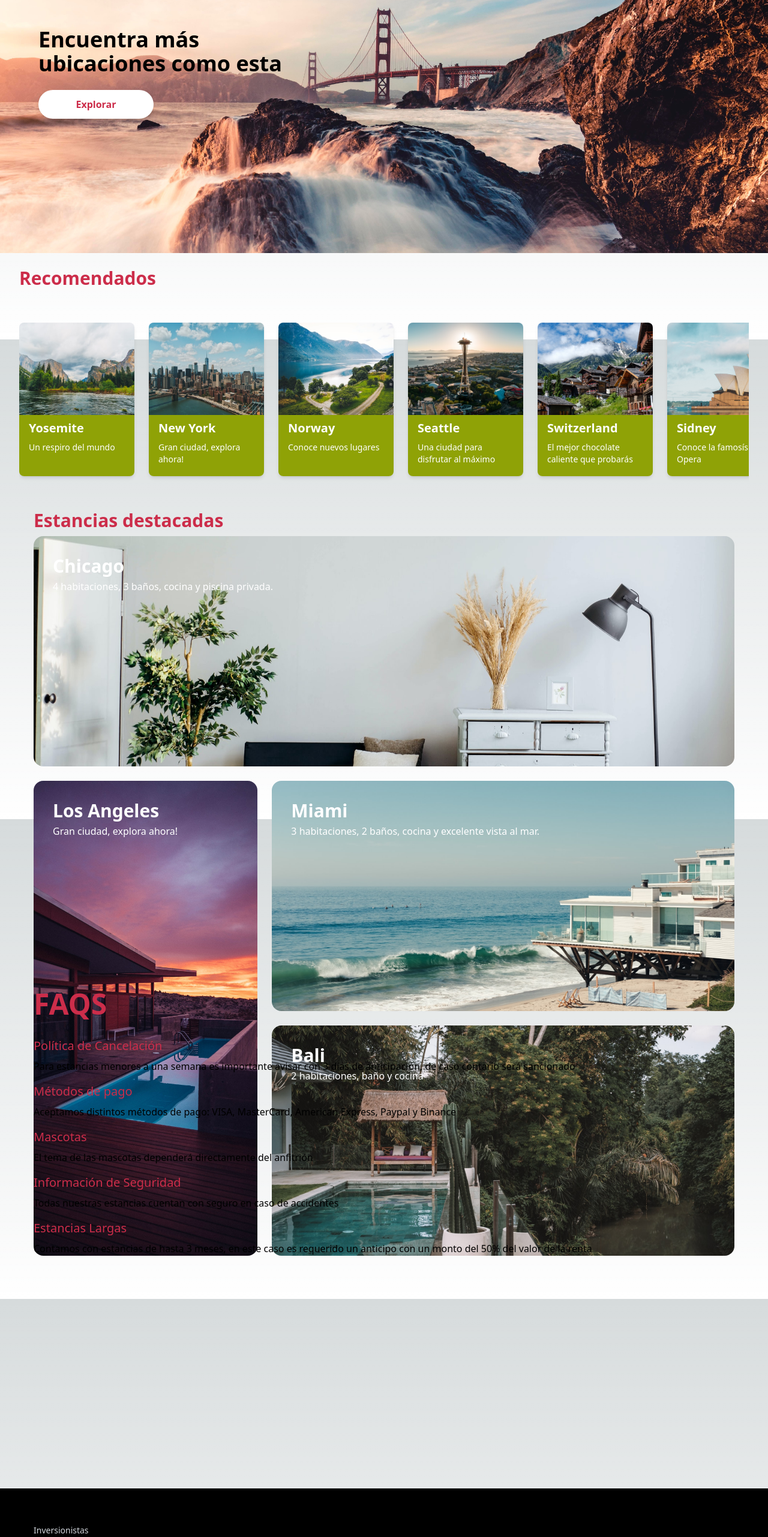
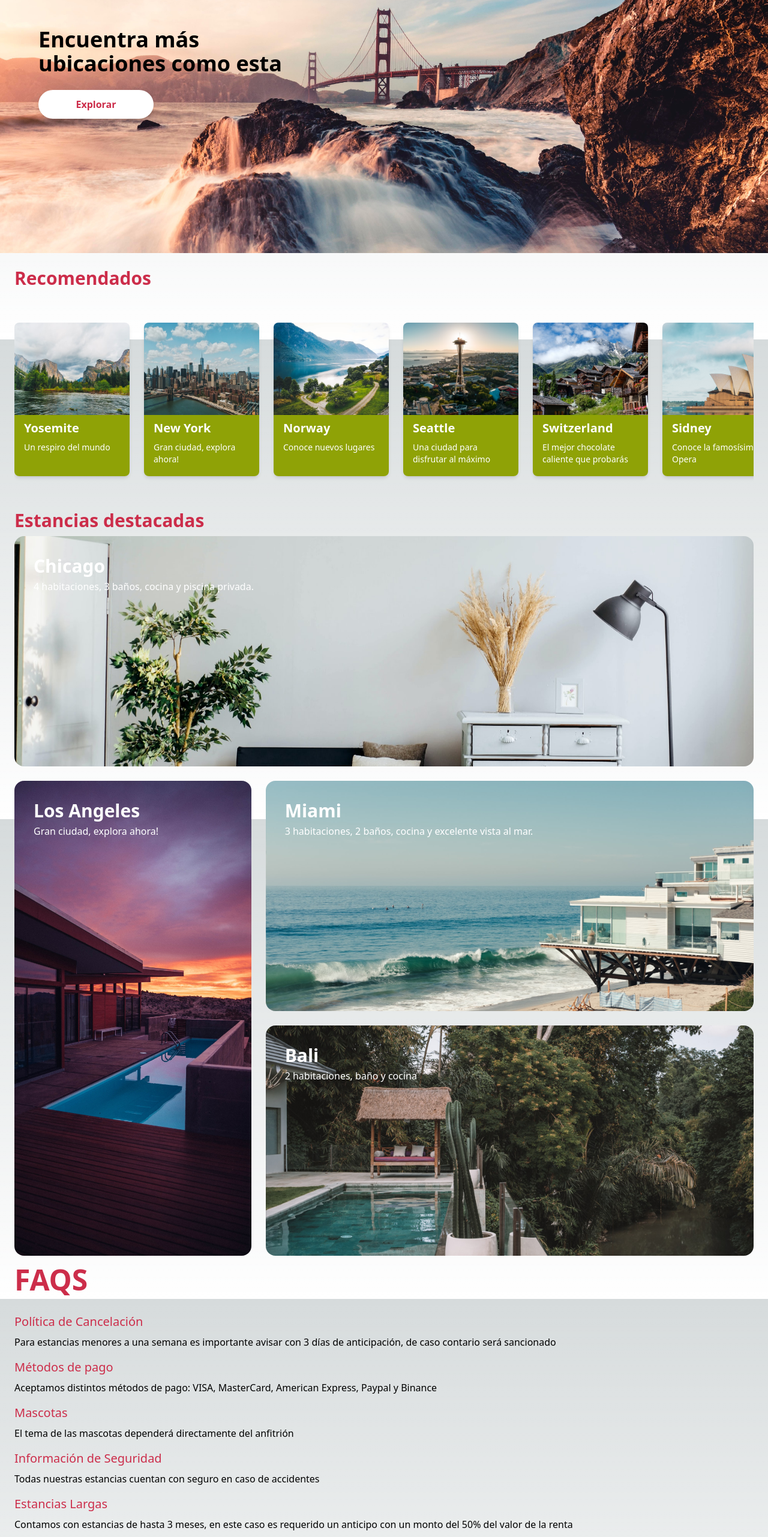
Before and after one commit to SandroSimonOre/travel, a Next.js app: page / in a window 1280 px wide. Shown: the part 234-2797 px from the top of the page at 60% size. Built offline with nearby package versions, Linux system fonts and the light colour scheme.

Commit message:
add social media, fix css

```diff
--- a/package.json
+++ b/package.json
@@ -19,6 +19,7 @@
     "postcss": "8.4.21",
     "react": "18.2.0",
     "react-dom": "18.2.0",
+    "react-icons": "^4.8.0",
     "tailwindcss": "3.3.1",
     "typescript": "5.0.4"
   }
--- a/src/components/faqs.tsx
+++ b/src/components/faqs.tsx
@@ -28,8 +28,8 @@ const data = [
 
 export const Faqs = () => {
     return (
-        <div className="w-full h-full lg:px-8" id="faqs">
-				<div className="w-full h-full px-6 flex flex-col space-y-4">
+        <div className="w-full h-full lg:px-6" id="faqs">
+				<div className="w-full h-full px-6 flex flex-col space-y-4 lg:px-0">
 					<p className="text-3xl font-semibold text-principal lg:text-5xl lg:pb-4 dark:text-white">FAQS</p>
 					{
                         data.map(item => (
--- a/src/components/featured.tsx
+++ b/src/components/featured.tsx
@@ -27,7 +27,7 @@ const featured = [
 
 export const Featured = () => {
     return (
-        <div className="px-6 h-full lg:px-14" id="rentas_destacadas">
+        <div className="px-6 h-full lg:h-auto" id="rentas_destacadas">
             <p className="text-3xl font-semibold text-principal pb-6 dark:text-white">Estancias destacadas</p>
             <div className="w-full h-full flex flex-col items-center justify-center lg:grid lg:grid-cols-3 lg:grid-rows-[repeat(3,_24rem)] lg:gap-6 lg:h-full">
                 {
--- a/src/components/footer.tsx
+++ b/src/components/footer.tsx
@@ -1,7 +1,12 @@
+import { TbWorldWww } from 'react-icons/tb'
+import { SiLinkedin } from 'react-icons/si'
+import { GoMarkGithub } from 'react-icons/go'
+
 export const Footer = () => {
     return (
-        <footer className="w-full h-auto bg-black p-6 mt-8 mb-24 space-y-2 lg:px-14" id="nosotros">
-            <p className="text-lg">Acerca de</p>
+        <footer className="w-full h-auto bg-black p-6 mt-8 mb-24 space-y-2 lg:px-14 " id="nosotros">
+
+            <div className='flex flex-col py-12 lg:flex-row lg:justify-around'>
                 {
                     [
                         'Inversionistas',
@@ -14,6 +19,20 @@ export const Footer = () => {
                         <p key={index} className="text-sm text-gray-300">{item}</p>
                     ))
                 }
+            </div>
+
+
+            <div className='flex w-full justify-center items-center gap-6 pb-12'>
+                <a href="https://www.linkedin.com/in/sandrosimonore/" target="_blank" rel="noopener noreferrer">
+                    <SiLinkedin size={40}/>
+                </a>
+                <a href="https://github.com/SandroSimonOre" target="_blank" rel="noopener noreferrer">
+                    <GoMarkGithub size={40} />
+                </a>
+                <a href="https://sandrosimon.com" target="_blank" rel="noopener noreferrer">
+                    <TbWorldWww size={50} />
+                </a>
+            </div>
 
 		</footer>
     )
--- a/src/components/recommended.tsx
+++ b/src/components/recommended.tsx
@@ -10,8 +10,8 @@ const data = [
 
 export const Recommended = () => {
     return (
-        <div className="w-full h-auto lg:px-2">
-            <div className="p-6" id="recomendados">
+        <div className="w-full h-auto lg:px-6">
+            <div className="py-6" id="recomendados">
             <p className="text-3xl font-semibold text-principal  dark:text-white">Recomendados</p>
             <div className="w-auto h-80 lg:h-80 items-center mt-6 overflow-x-auto overscroll-x-contain flex space-x-4 lg:space-x-6 scrollbar">
 
```
Also changed, not shown: 1 other file (tests, documents, lock files or other folders). Lines whose indentation alone changed are shown as unchanged.
